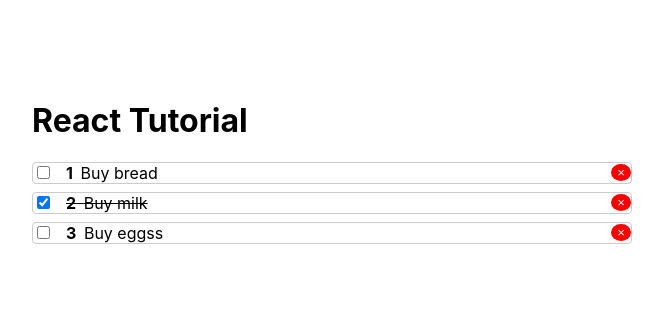
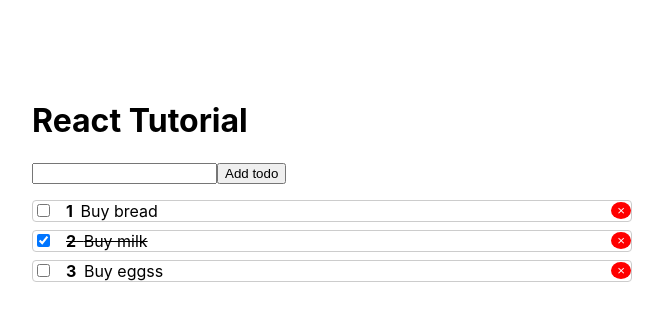
Before and after one commit to MeSeTLeN/minin-todo-app, a React (Create React App) app: page / in a window 1280 px wide. Shown: the top 320 px of the page, without its empty margins (308-971 px from the left). Built offline with nearby package versions, Linux system fonts and the light colour scheme.

Commit message:
feat: addTodo

```diff
--- a/src/App.js
+++ b/src/App.js
@@ -1,6 +1,7 @@
 import React from "react";
 import TodoList from "./Todo/TodoList";
 import Context from "./context";
+import AddTodo from "./Todo/AddTodo";
 
 function App() {
   const [todoList, setTodoList] = React.useState([
@@ -25,10 +26,23 @@ function App() {
     setTodoList(todoList.filter((todo) => todo.id !== id));
   }
 
+  function addTodoFunc(title) {
+    setTodoList(
+      todoList.concat([
+        {
+          title,
+          id: Date.now,
+          completed: false,
+        },
+      ])
+    );
+  }
+
   return (
     <Context.Provider value={{ removeTodo: removeTodo }}>
       <div className="wrapper">
         <h1>React Tutorial</h1>
+        <AddTodo onCreateMethod={addTodoFunc} />
         {todoList.length ? (
           <TodoList
             todos={todoList}
--- /dev/null
+++ b/src/Todo/AddTodo.js
@@ -0,0 +1,28 @@
+import React, { useState } from "react";
+import PropTypes from 'prop-types'
+
+function AddTodo({onCreateMethod}) {
+  const [todoValue, setTodoValue] = useState("");
+
+  function submitMethod(event) {
+      event.preventDefault()
+
+      if(todoValue.trim()){
+          onCreateMethod(todoValue)
+          setTodoValue('')
+      }
+  }
+
+  return (
+    <form style={{ marginBottom: "1rem" }} onSubmit={submitMethod}>
+      <input value={todoValue} onChange={(event)=>setTodoValue(event.target.value)} />
+      <button type="submit">Add todo</button>
+    </form>
+  );
+}
+
+AddTodo.propTypes={
+    onCreateMethod: PropTypes.func.isRequired
+}
+
+export default AddTodo;
```
